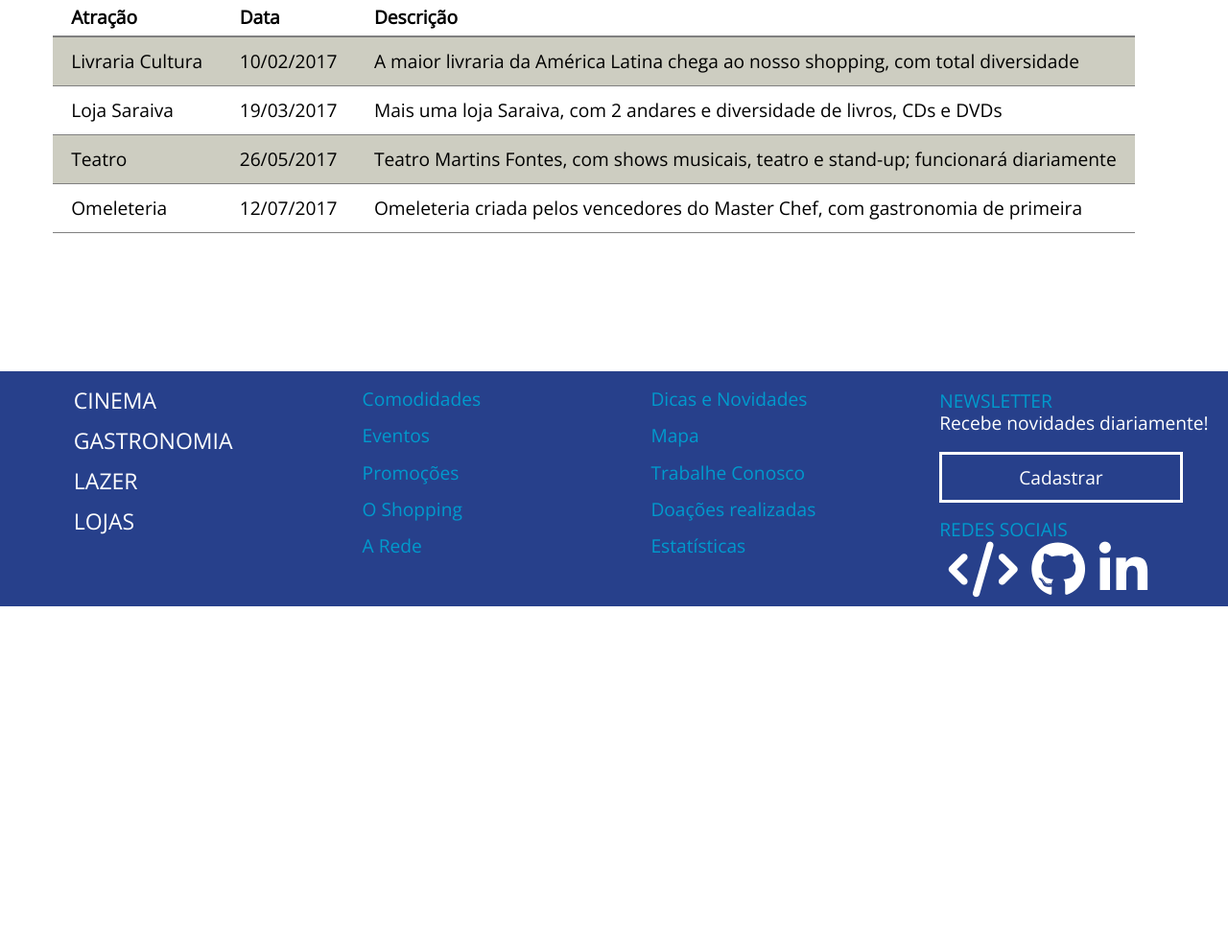
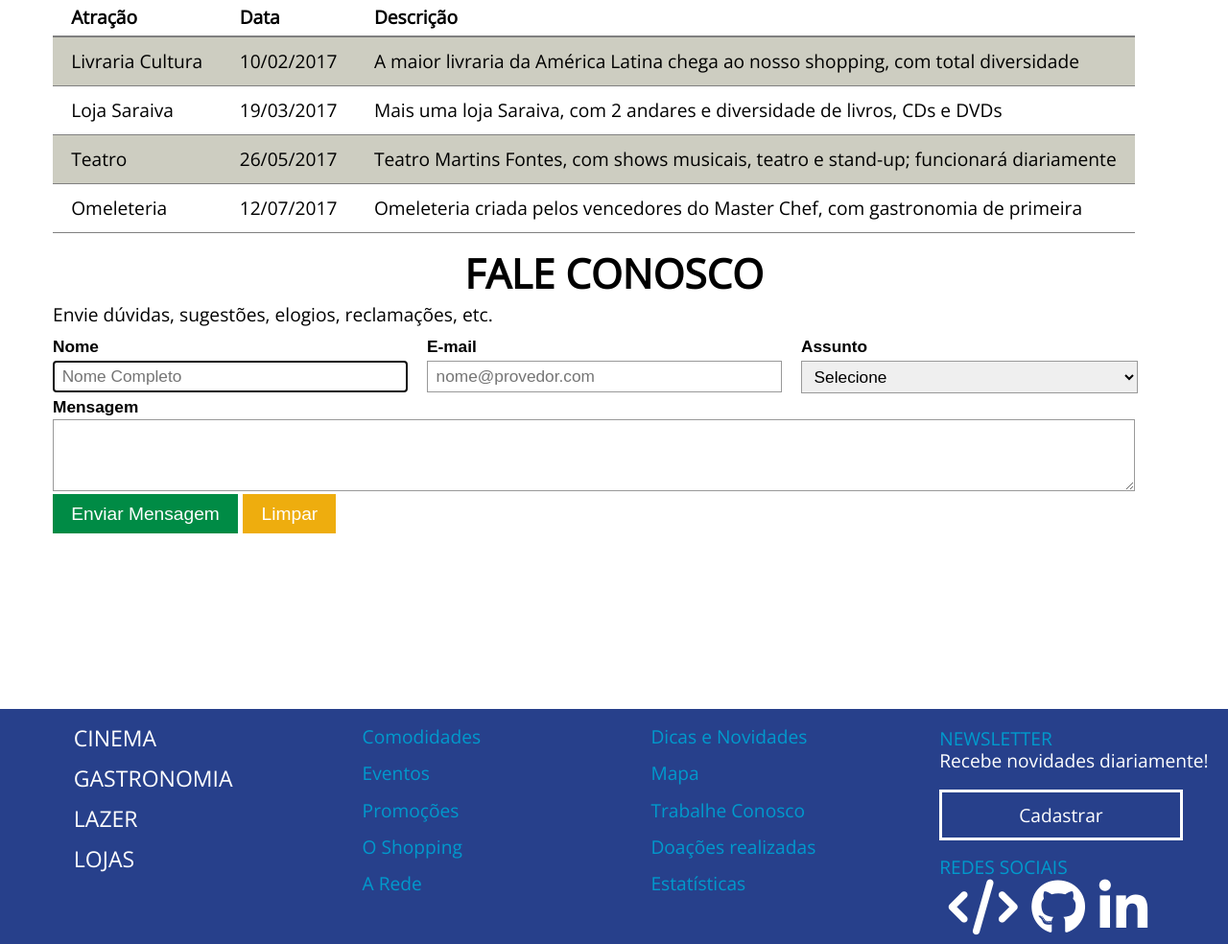
Before and after one commit to pessolatohenrique/Shopping, a PHP site: page /sobre.php in a window 1280 px wide. Shown: the part 870-1854 px from the top of the page at 96% size. Before the commit the page ends 1502 px from the top, so only its background shows below. Run offline with PHP 8.4, Linux system fonts and the light colour scheme; some libraries are stand-ins or nearby versions.

Commit message:
Formulário de Contato

```diff
--- /dev/null
+++ b/css/formulario.css
@@ -0,0 +1,54 @@
+form{
+	margin-top: 0.5em;
+	font-family: Arial,Verdana,sans-serif;
+}
+label[for]{
+	display: block;
+	font-weight: 700;
+	font-size: 0.9em;
+	margin-top: 0.3em;
+}
+.formulario input, .formulario select, .formulario textarea{
+	font-size: 0.9em;
+	padding: 0.3em 0.5em;
+	font-weight: normal;
+	margin-top: 0.3em;
+	border: 1px solid #999;
+}
+.formulario textarea{
+	width: 95%;
+}
+.field-small{
+	width: 10%;
+}
+.field-moderate{
+	width: 33.333%;
+}
+.field-large{
+	width: 90%;
+}
+.campoTresColunas{
+	width: 33.333%;
+	float: left;
+	margin-bottom: 0.3em;
+}
+.campoDuasColunas{
+	width: 50%;
+}
+.campoUmaColuna{
+	width: 100%;
+	clear: both;
+}
+button{
+	padding: 0.5em 1em;
+	font-size: 1em;
+	border: none;
+}
+.btn-submit{
+	background-color: #008B45;
+	color: white;
+}
+.btn-warning{
+	color: white;
+	background-color: #EEAD0E;
+}
--- a/css/main.css
+++ b/css/main.css
@@ -102,7 +102,7 @@ header h1, .menu-principal{
 .rodape{
 	clear: both;
 	background-color: #27408B;
-	margin-top: 7.5em;
+	margin-top: 9.5em;
 	padding-left: 4em;
 	padding-bottom: 0.5em;
 	box-sizing: border-box;
@@ -191,7 +191,7 @@ em{
 .container p:nth-of-type(n+2){
 	text-indent: 1.2em;
 }
-.container p:nth-of-type(1):first-letter{
+.texto p:nth-of-type(1):first-letter{
 	font-size: 2em;
 }
 .projetosSociais ul{
--- a/include/cabecalho.php
+++ b/include/cabecalho.php
@@ -11,6 +11,7 @@
 		<link rel="stylesheet" type="text/css" href="css/gastronomia.css">
 		<link rel="stylesheet" type="text/css" href="css/contato.css">
 		<link rel="stylesheet" type="text/css" href="css/anuncio.css">
+		<link rel="stylesheet" type="text/css" href="css/formulario.css">
 		<script src="https://use.fontawesome.com/b17cc3a995.js"></script>
 		<script type="text/javascript" src="js/jquery-3.1.1.min.js"></script>
 		<script type="text/javascript" src="js/anuncio.js"></script>
--- a/sobre.php
+++ b/sobre.php
@@ -2,7 +2,7 @@
 <main>
 	<h1>Conheça o shopping</h1>
 	<div class="container">
-		<section class="textoShopping">
+		<section class="textoShopping texto">
 			<h2>O Shopping</h2>
 			<p>
 				O complexo faz parte do mais novo bairro da cidade de São Caetano do Sul, o espaço dos <strong>designers</strong> - uma área de 480 mil m<sup>2</sup>, totalmente planejada e sustentável, que reúne moradia, trabalho e lazer.
@@ -11,13 +11,13 @@
 				O Shopping possui <em>318</em> lojas em 3 andares, <em>5.102</em> vagas de estacionamento, em <em>104,9</em> mil m<sup>2</sup> de área construída e <em>39</em> mil m<sup>2</sup> de área bruta locável.
 			</p>
 		</section>
-		<section class="arquitetura">
+		<section class="arquitetura texto">
 			<h2>Projeto Arquitetônico</h2>
 			<p>
 				Projetado e assinado por <strong>Ted Mosby</strong>, o prédio possui um layout <em>moderno</em>, <em>adaptável</em> a diferentes públicos. Transmite tranquilidade, de modo a simular um jardim ao ar livre, garantindo a total segurança. Projeto com total <em>sustentabilidade</em>, associando tecnologia, simplicidade e uso de energia sem afetar ao meio-ambiente.
 			</p>
 		</section>
-		<section class="projetosSociais">
+		<section class="projetosSociais texto">
 			<h2>Projetos Sociais</h2>
 			<p>
 				O nosso shopping é totalmente adepto a práticas e projetos sociais, no qual possa colaborar com toda a população. Alguns de nossos projetos sociais envolvem:
@@ -29,7 +29,7 @@
 				</ul>
 			</p>
 		</section>
-		<section class="inauguracoes">
+		<section class="inauguracoes texto">
 			<h2>Próximas Inaugurações</h2>
 			<p>
 				Conheça as nossas próximas inaugurações, consultando a tabela abaixo.
@@ -66,6 +66,40 @@
 				</tbody>
 			</table>
 		</section>
+		<section class="formulario">
+			<h2>Fale Conosco</h2>
+			<p>Envie dúvidas, sugestões, elogios, reclamações, etc.</p>
+			<!-- Nome, e-mail, assunto, mensagem !-->
+			<form action="" method="POST">
+				<div class="campo-formulario campoTresColunas">
+					<label for="nome">Nome</label>
+					<input type="text" name="nome" id="nome" placeholder="Nome Completo" autofocus class="field-large">
+				</div>
+				<div class="campo-formulario campoTresColunas">
+					<label for="email">E-mail</label>
+					<input type="email" name="email" id="email" placeholder="nome@provedor.com" class="field-large">
+				</div>
+				<div class="campo-formulario campoTresColunas">
+					<label for="assunto">Assunto</label>
+					<select name="assunto" id="assunto" class="field-large">
+						<option value="">Selecione</option>
+						<option value="1">Achados e Perdidos</option>
+						<option value="2">Dúvida</option>
+						<option value="3">Elogio</option>
+						<option value="4">Reclamação</option>
+						<option value="5">Sugestão</option>
+						<option value="6">Trabalhe Conosco</option>
+						<option value="7">Outros</option>
+					</select>
+				</div>
+				<div class="campo-formulario campoUmaColuna">
+					<label for="mensagem">Mensagem</label>
+					<textarea name="mensagem" rows="4" class="field-large"></textarea>
+				</div>
+				<button type="submit" class="btn-submit">Enviar Mensagem</button>
+				<button type="reset" class="btn-warning">Limpar</button>
+			</form>
+		</section>
 	</div>
 </main>
 <?php require_once("include/rodape.php");
```
Also changed, not shown: pin-icone.png (deleted).
